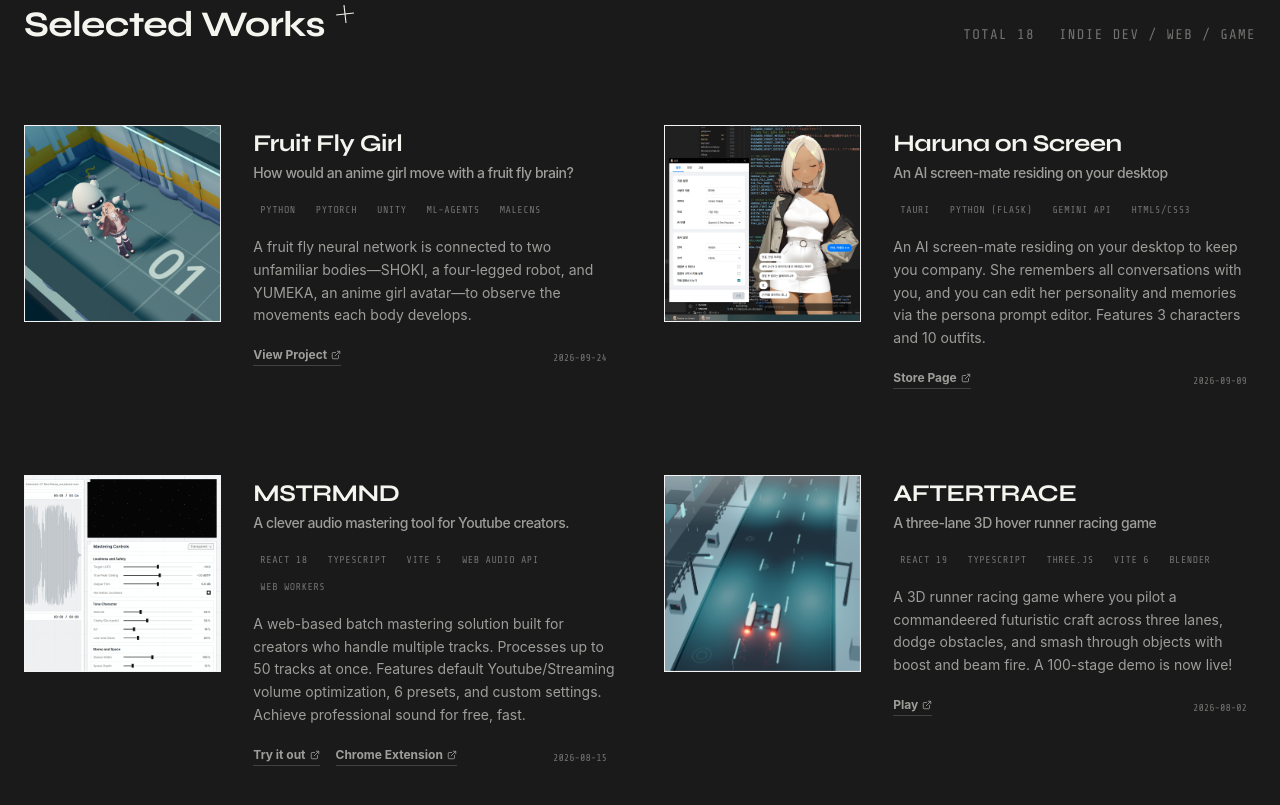
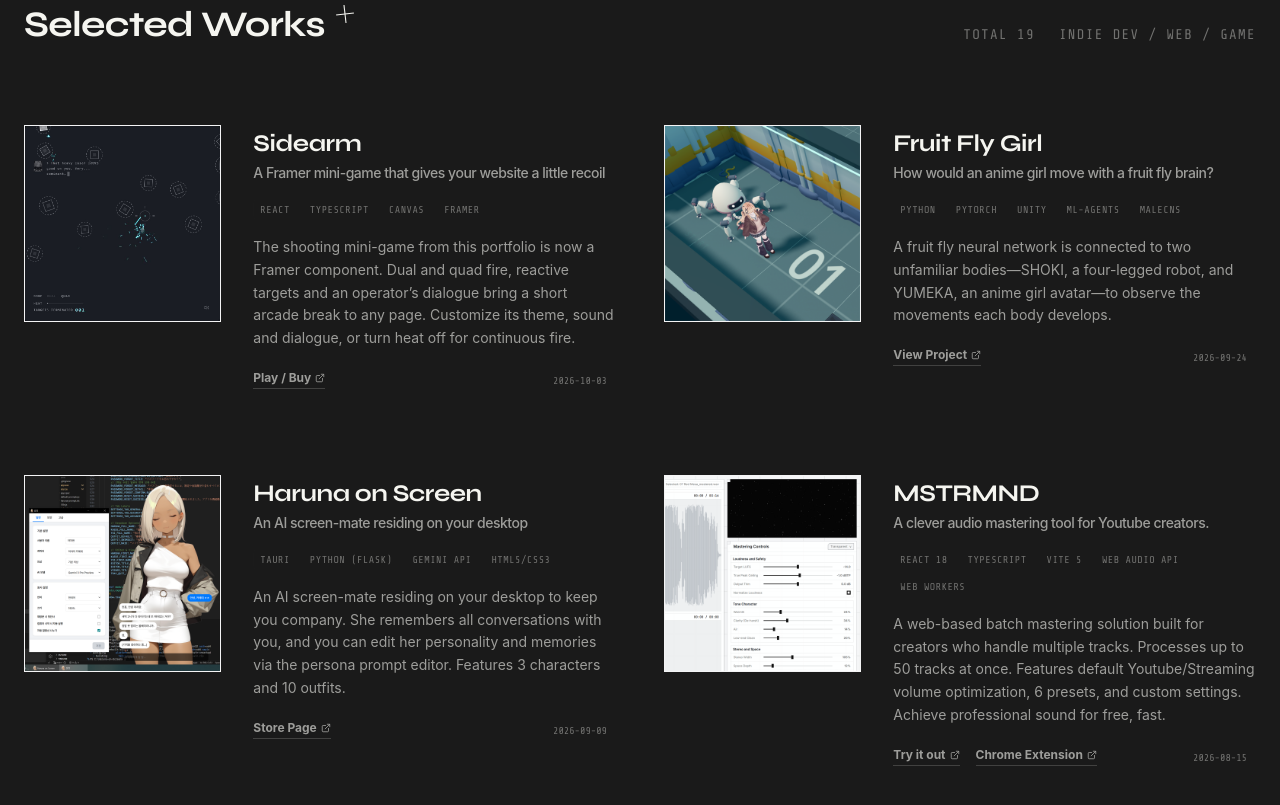
Before and after one commit to heavyrain39/portfolio, a Next.js app: page /portfolio/ in a window 1280 px wide. Shown: the part 920-1725 px from the top of the page. Built offline with nearby package versions, Linux system fonts and the light colour scheme; a web font is replaced by a local one.

Commit message:
feat(portfolio): add Sidearm release with bilingual copy and gameplay thumbnail

```diff
--- a/components/sections/Projects.tsx
+++ b/components/sections/Projects.tsx
@@ -11,6 +11,7 @@ import { useLanguage } from "@/context/LanguageContext";
 import { Minus, Plus } from "lucide-react";
 
 const FEATURED_PROJECT_IDS = [
+    "sidearm",
     "fruit-fly-girl",
     "haruna",
     "mstrmnd",
--- a/data/content.ts
+++ b/data/content.ts
@@ -36,6 +36,22 @@ export const heroContent = {
 };
 
 export const projects: Project[] = [
+    {
+        id: "sidearm",
+        title: "사이드암",
+        enTitle: "Sidearm",
+        lastUpdated: "2026-10-03",
+        concept: "내 웹사이트에 작은 반동을 더하는 Framer 미니게임",
+        enConcept: "A Framer mini-game that gives your website a little recoil",
+        description: "이 포트폴리오의 사격 미니게임을 Framer 컴포넌트로 출시했다. 듀얼·쿼드 사격과 파편 효과, 오퍼레이터의 대사로 페이지에 짧은 플레이 경험을 더한다. 테마, 사운드, 커스텀 대사와 HEAT 온오프 조절 가능.",
+        enDescription: "The shooting mini-game from this portfolio is now a Framer component. Dual and quad fire, reactive targets and an operator’s dialogue bring a short arcade break to any page. Customize its theme, sound and dialogue, or turn heat off for continuous fire.",
+        techStack: ["React", "TypeScript", "Canvas", "Framer"],
+        link: "https://sidearm-game.framer.website/",
+        linkText: "플레이 / 구매",
+        enLinkText: "Play / Buy",
+        thumbnail: "/portfolio/images/thumbnail_sidearm_2026-10-03.png",
+        category: "game"
+    },
     {
         id: "fruit-fly-girl",
         title: "Fruit Fly Girl",
```
Also changed, not shown: public/images/thumbnail_sidearm_2026-10-03.png (added).
